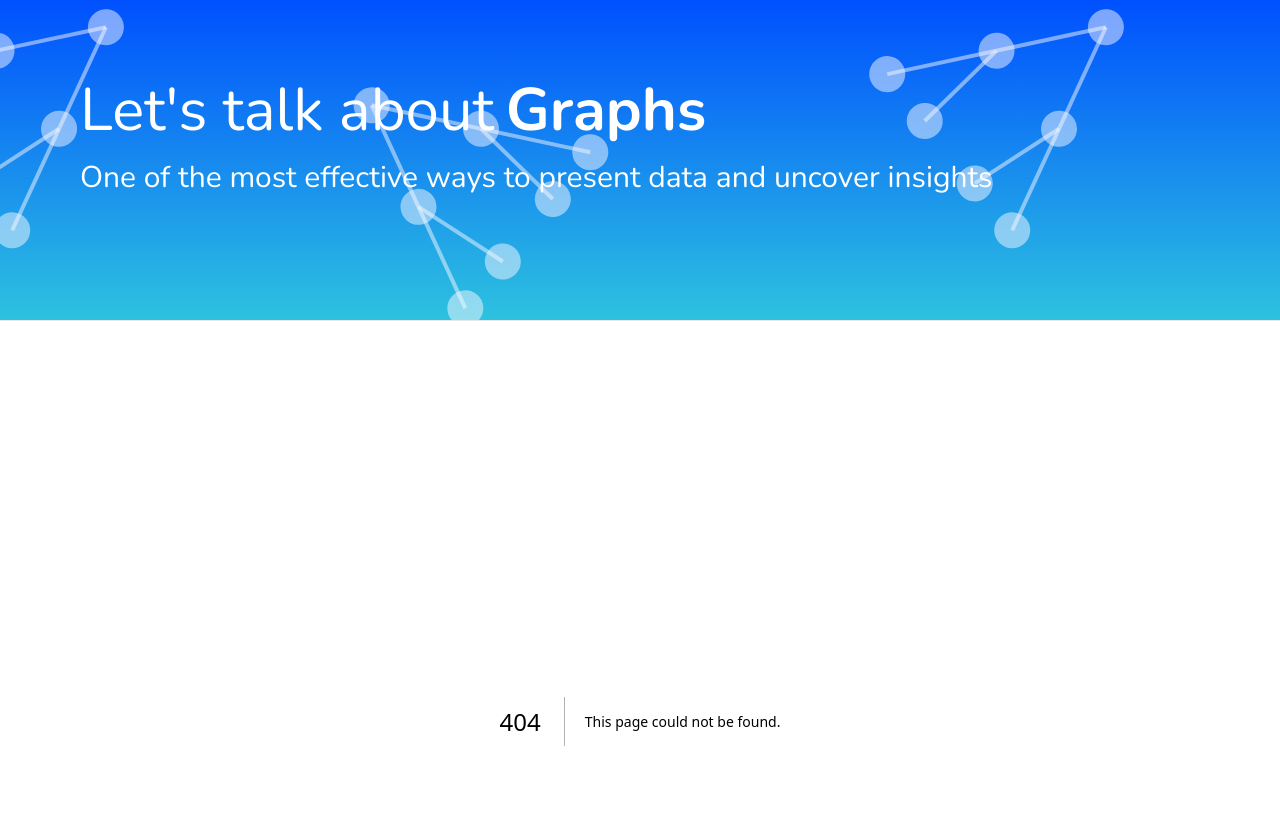
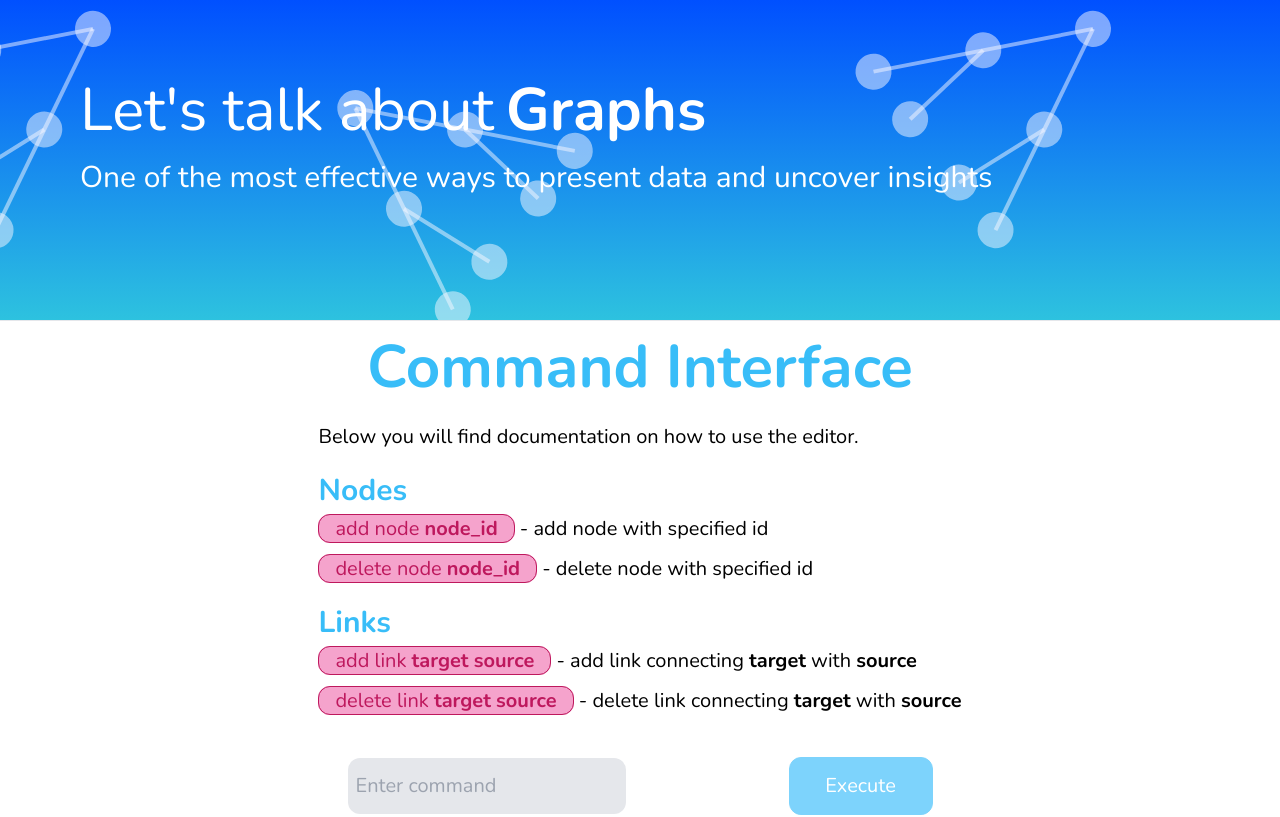
Before and after one commit to CallMeMaverick/GraphDS-Demo, a Next.js app: page /editor in a window 1280 px wide. Before the commit this address had no page. Shown: the top 817 px of the page. Built offline with nearby package versions, Linux system fonts and the light colour scheme.

Commit message:
feat(editor): finish graph editor page

```diff
--- /dev/null
+++ b/app/editor/page.js
@@ -0,0 +1,63 @@
+import GraphComponent from "@/components/GraphEditor";
+import Link from "next/link";
+
+export default function GraphEditor() {
+    return (
+        <>
+            <div
+                className={"flex flex-col justify-center items-center m-0 mt-4 w-7/12 mx-auto text-xl gap-5 leading-10"}>
+                <h1 className={"font-bold text-6xl text-sky-400"}>Command Interface</h1>
+                <div>
+                    <p>Below you will find documentation on how to use the editor.</p>
+
+                    <div className={"mt-4"}>
+                        <h1 className={"text-sky-400 text-3xl font-bold mt-4"}>Nodes</h1>
+                        <div>
+                            <ul>
+                                <li>
+                                    <span className={"command"}>add node <span
+                                        className={"font-bold"}>node_id</span></span> -
+                                    add node with specified id
+                                </li>
+                                <li>
+                                    <span className={"command"}>delete node <span
+                                        className={"font-bold"}>node_id</span></span> -
+                                    delete node with specified id
+                                </li>
+                            </ul>
+                        </div>
+
+                        <h1 className={"text-sky-400 text-3xl font-bold mt-4"}>Links</h1>
+                        <div>
+                            <ul>
+                                <li>
+                                    <span className={"command"}>add link <span
+                                        className={"font-bold"}>target</span> <span
+                                        className={"font-bold"}>source</span></span> -
+                                    add link connecting <span className={"font-bold"}>target</span> with <span
+                                    className={"font-bold"}>source</span>
+                                </li>
+                                <li>
+                                    <span className={"command"}>delete link <span
+                                        className={"font-bold"}>target</span> <span
+                                        className={"font-bold"}>source</span></span> -
+                                    delete link connecting <span className={"font-bold"}>target</span> with <span
+                                    className={"font-bold"}>source</span>
+                                </li>
+                            </ul>
+                        </div>
+                    </div>
+                </div>
+
+                <GraphComponent/>
+
+                <div className={"flex flex-row justify-between items-center text-center mt-20 gap-72"}>
+                    <Link className={"hover:bg-sky-400 bg-sky-300 text-white font-bold w-36 h-10 rounded-2xl"}
+                          href={"/manipulation"}>Manipulation</Link>
+                    <Link className={"hover:bg-sky-400 bg-sky-300 text-white font-bold w-36 h-10 rounded-2xl"}
+                          href={"/"}>Home</Link>
+                </div>
+            </div>
+        </>
+    )
+}
```
